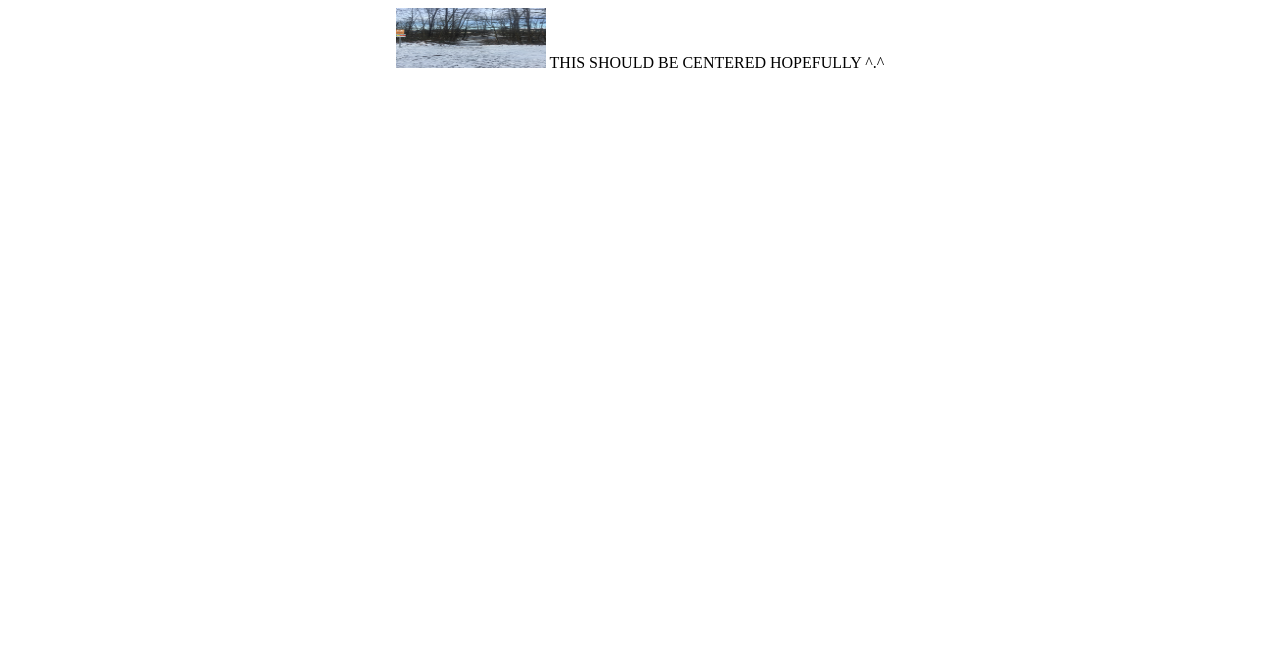
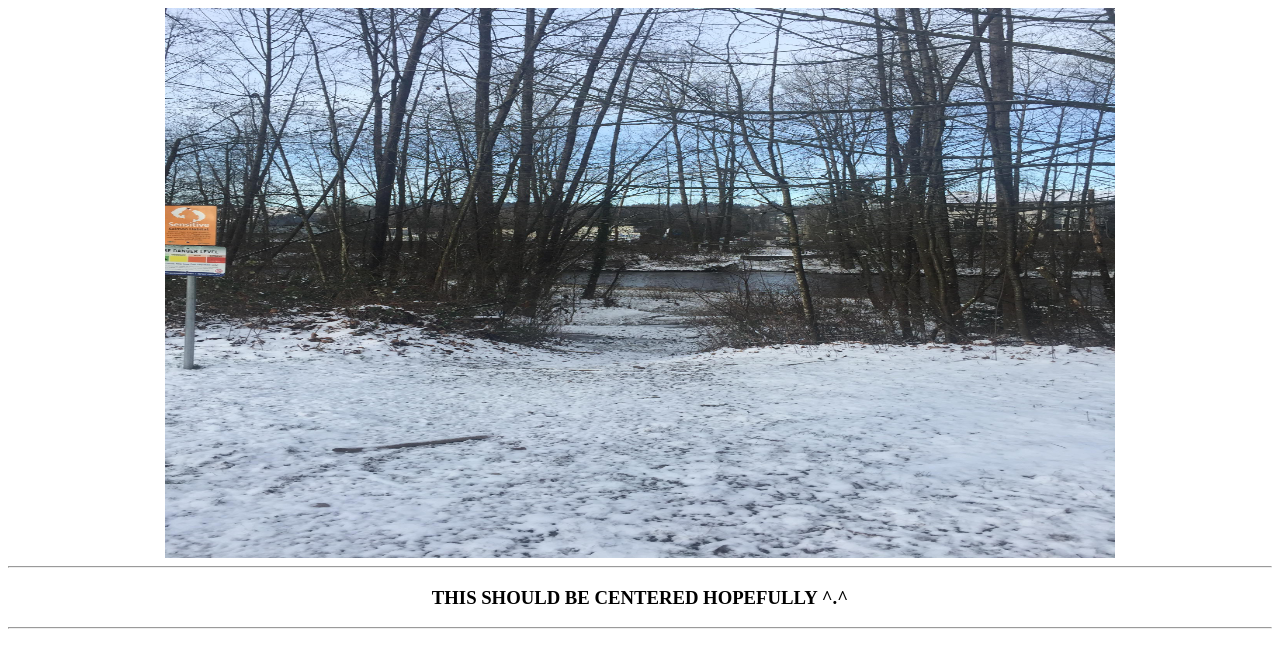
Before and after one commit to ArturDanilenko/ArturDanilenko.github.io, a plain HTML site: page index.html in a window 1280 px wide. Drawn offline with Linux system fonts and the light colour scheme.

Commit message:
Image update

```diff
--- a/index.html
+++ b/index.html
@@ -3,9 +3,10 @@
 	</head>
 <center>
 <body>
-	<img src="images/POCO.jpg" width="150px" height="60px">
-
-	THIS SHOULD BE CENTERED HOPEFULLY ^.^
+	<img src="images/POCO.jpg" width=950px" height="550px">
+	<hr>
+	<h3>THIS SHOULD BE CENTERED HOPEFULLY ^.^</h3>
+	<hr>
 </body>
 </center>
 </html>
```
